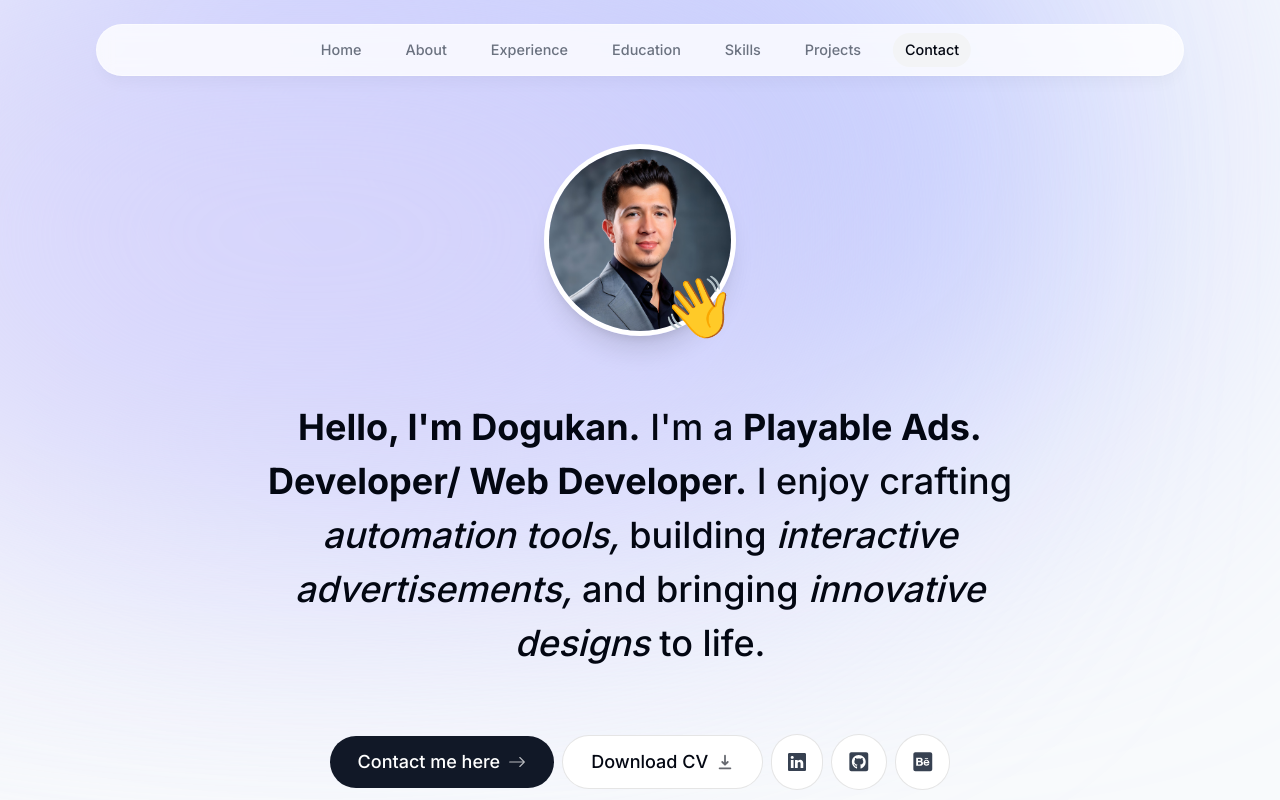
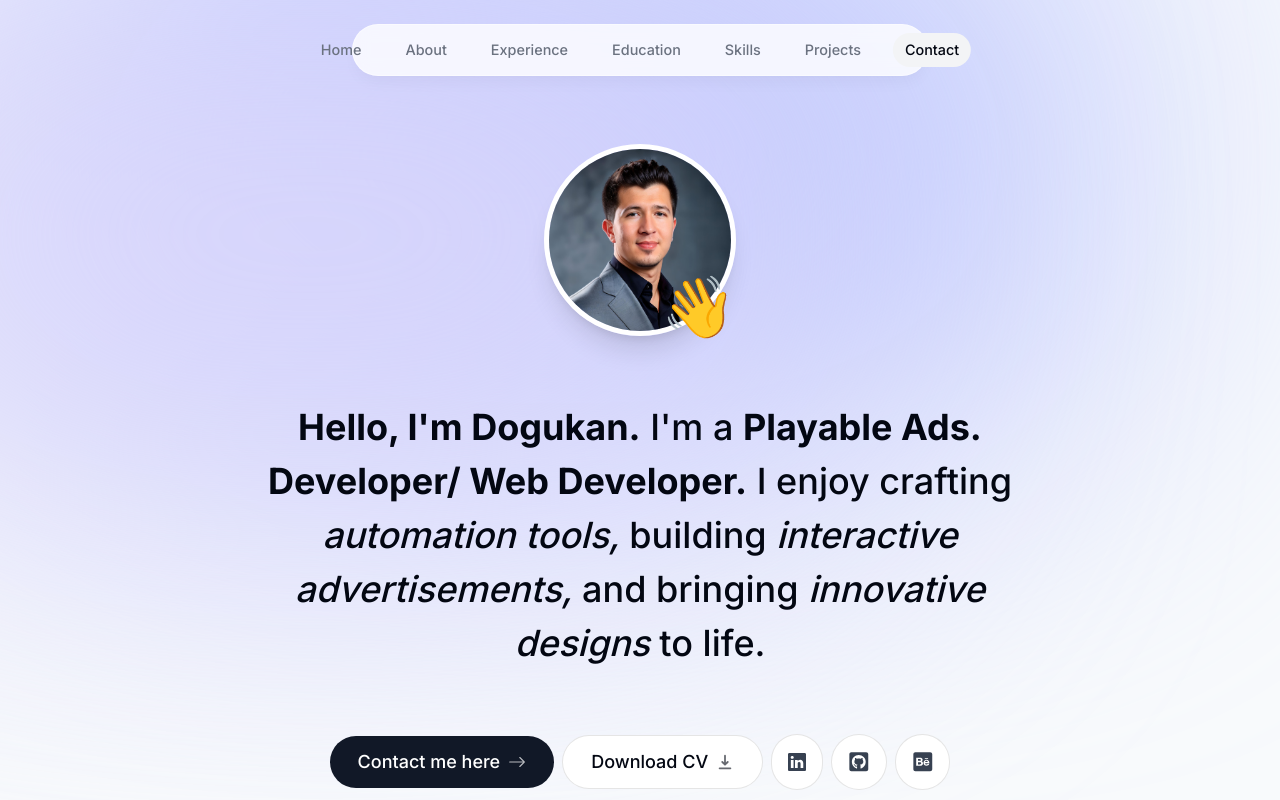
Before and after one commit to dkbozkurt/dkbozkurt-portfolio, a Next.js app: page / in a window 1280 px wide. Shown: the top 800 px of the page. Built offline with nearby package versions, Linux system fonts and the light colour scheme; no server answers.

Commit message:
Revert "data update"
This reverts commit ebc8b3ac7338c0368be4c9ad1d2a0dfe47a0d355.

```diff
--- a/components/header.tsx
+++ b/components/header.tsx
@@ -12,7 +12,7 @@
 
     return (
     <header className="z-[999] relative">
-        <motion.div className ="fixed top-0 left-1/2 h-[4.5rem] w-full rounded-none border border-white border-opacity-40 bg-white bg-opacity-80 shadow-lg shadow-black/[0.03] backdrop-blur-[0.5rem] sm:top-6 sm:h-[3.25rem] sm:w-[68rem] sm:rounded-full"
+        <motion.div className ="fixed top-0 left-1/2 h-[4.5rem] w-full rounded-none border border-white border-opacity-40 bg-white bg-opacity-80 shadow-lg shadow-black/[0.03] backdrop-blur-[0.5rem] sm:top-6 sm:h-[3.25rem] sm:w-[36rem] sm:rounded-full"
             initial={{y: -100, x: "-50%", opacity: 0}}
             animate={{y: 0,  x: "-50%", opacity: 1}}
         ></motion.div>
--- a/components/languages.tsx
+++ /dev/null
@@ -1,10 +0,0 @@
-import React from 'react'
-import SectionHeading from './section-heading'
-
-export default function Languages() {
-  return (
-    <section>
-        <SectionHeading>Languages</SectionHeading>
-    </section>
-  )
-}
```
